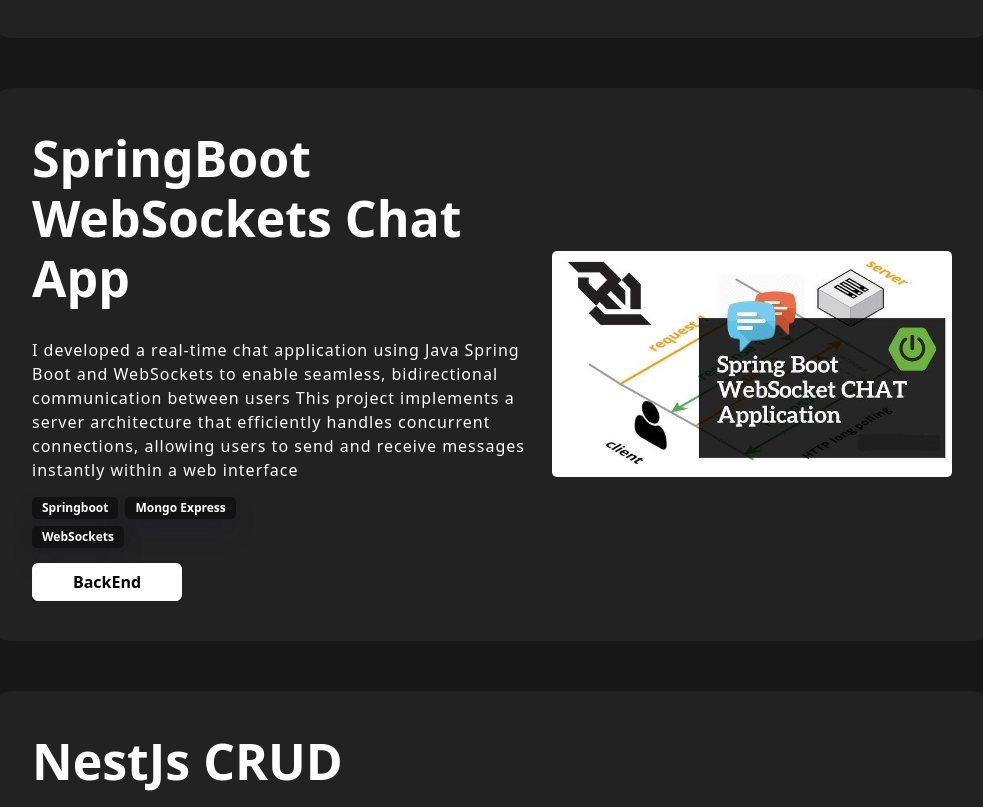
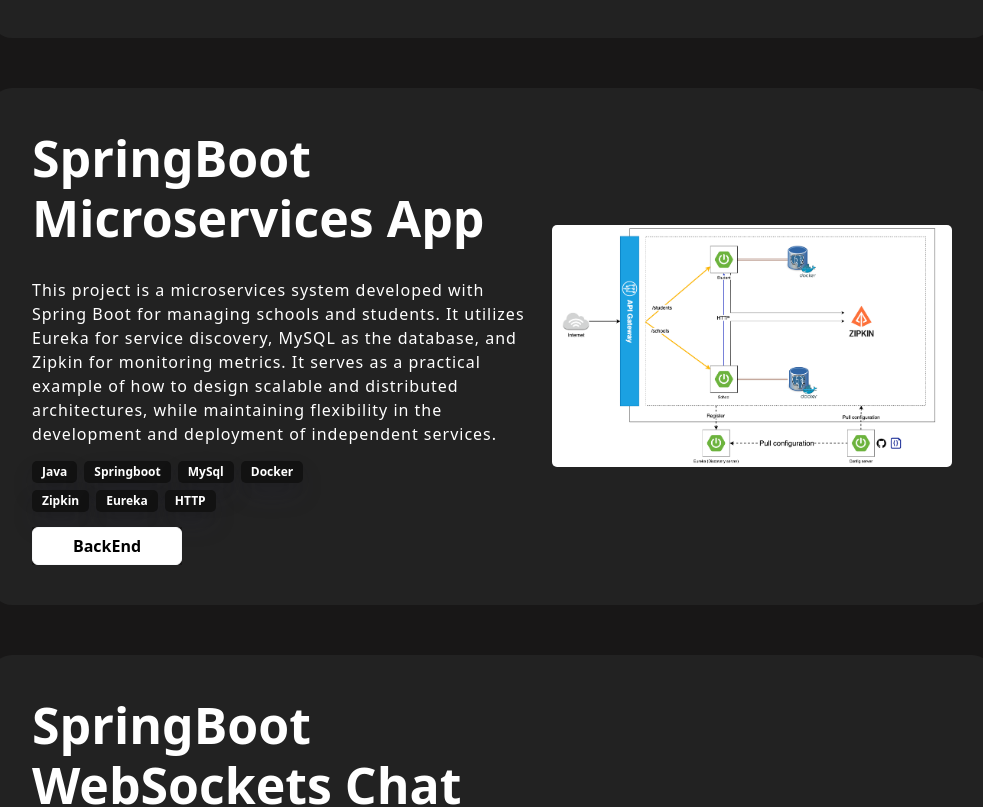
Before and after one commit to mantovanoMateo/mantovanoMateoPortfolio, an Angular app: page /proyects in a window 1280 px wide. Shown: the part 1129-1936 px from the top of the page, without its empty margins (148-1131 px from the left). Built offline with nearby package versions, Linux system fonts and the light colour scheme.

Commit message:
Added proyect

```diff
--- a/src/proyects.service.ts
+++ b/src/proyects.service.ts
@@ -19,10 +19,21 @@
       type: 'fullstack',
     },
     {
+      title: 'SpringBoot Microservices App',
+      description: 'This project is a microservices system developed with Spring Boot for managing schools and students. \n '+
+      ' It utilizes Eureka for service discovery, MySQL as the database, and Zipkin for monitoring metrics.\n'+
+      'It serves as a practical example of how to design scalable and distributed architectures, while maintaining flexibility in the development and deployment of independent services. \n',
+      stack: ['Java','Springboot','MySql','Docker','Zipkin','Eureka','HTTP'],
+      img: '../assets/diagram.png',
+      backendRepo: 'https://github.com/mantovanoMateo/school-micro-services-spring-boot/tree/main',
+      preview:'',
+      type: 'backend',
+    },
+    {
       title: 'SpringBoot WebSockets Chat App',
       description: 'I developed a real-time chat application using Java Spring Boot and WebSockets to enable seamless, bidirectional communication between users \n '+
       ' This project implements a server architecture that efficiently handles concurrent connections, allowing users to send and receive messages instantly within a web interface \n',
-      stack: ['Springboot','Mongo Express','WebSockets'],
+      stack: ['Java','Springboot','Mongo Express','WebSockets'],
       img: '../assets/websocket.jpg',
       backendRepo: 'https://github.com/mantovanoMateo/java-springboot-web-sockets',
       preview:'',
```
Also changed, not shown: src/assets/diagram.png (added).
